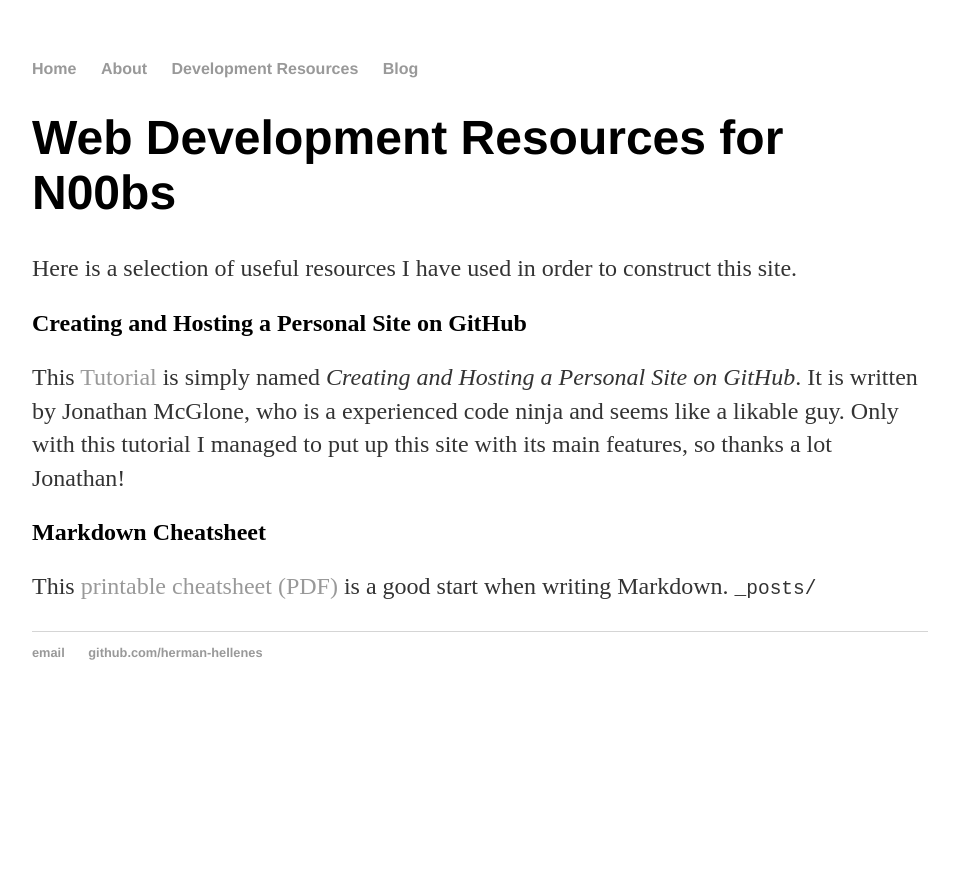
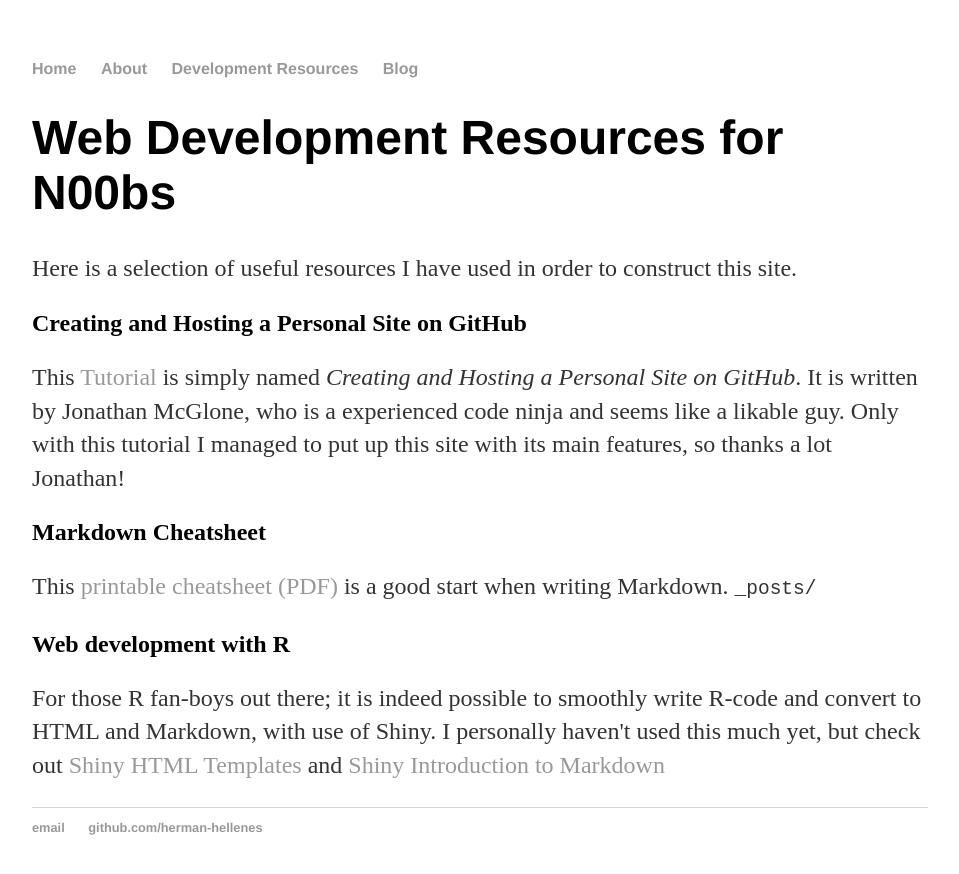
Before and after one commit to herman-hellenes/herman-hellenes.github.io, a Jekyll site: the page built from development/index.html, in a window 1280 px wide. Shown: the top 874 px of the page, without its empty margins (160-1119 px from the left). Built offline with Jekyll 4.4.1, drawn with Linux system fonts in a browser that asks for light colours.

Commit message:
Update index.html

```diff
--- a/development/index.html
+++ b/development/index.html
@@ -18,6 +18,13 @@
 	  writing Markdown. <code>_posts/</code> </p>
 
 
+  <h2>Web development with R</h2>
+  <p>For those R fan-boys out there; it is indeed possible to smoothly write R-code and convert to HTML and Markdown, with use
+     of Shiny. I personally haven't used this much yet, but check out
+	  <a href="https://shiny.rstudio.com/articles/templates.html">Shiny HTML Templates</a> and
+	  <a href="https://shiny.rstudio.com/articles/rmarkdown.html">Shiny Introduction to Markdown</a>
+
+
 
 
 
```
